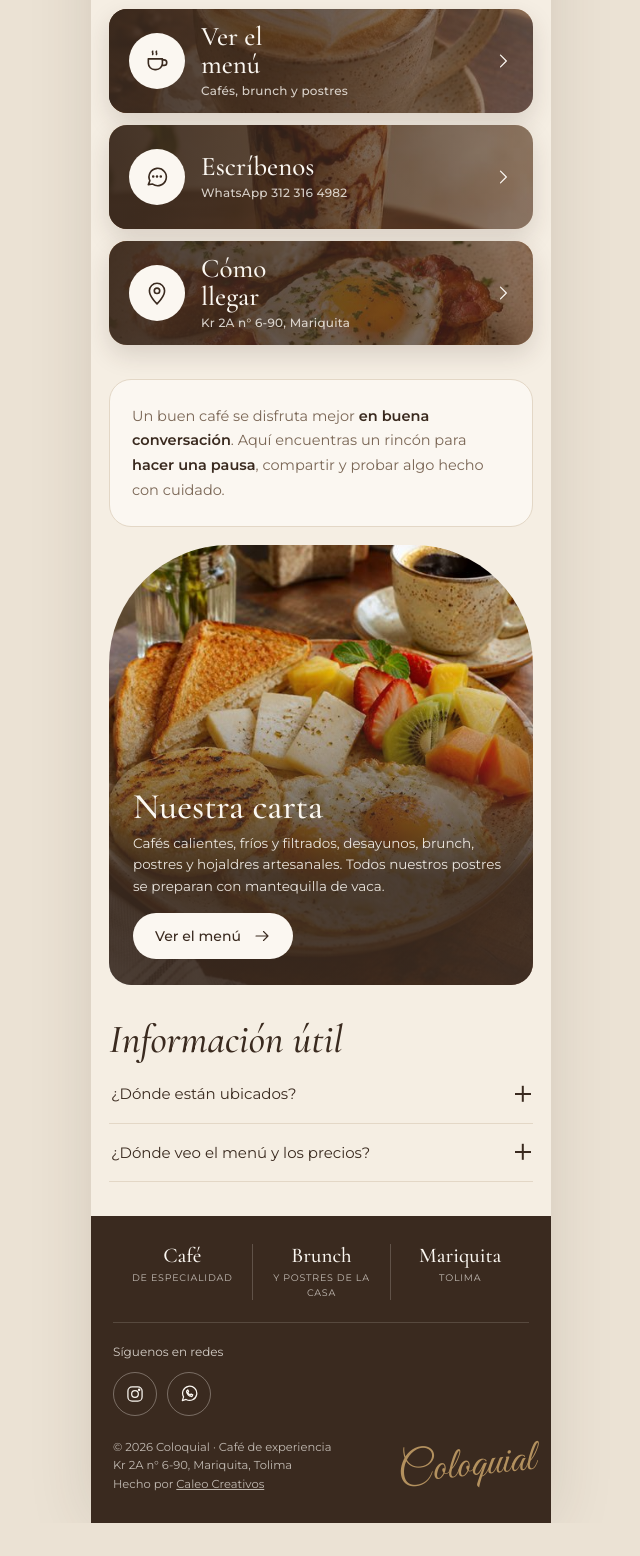
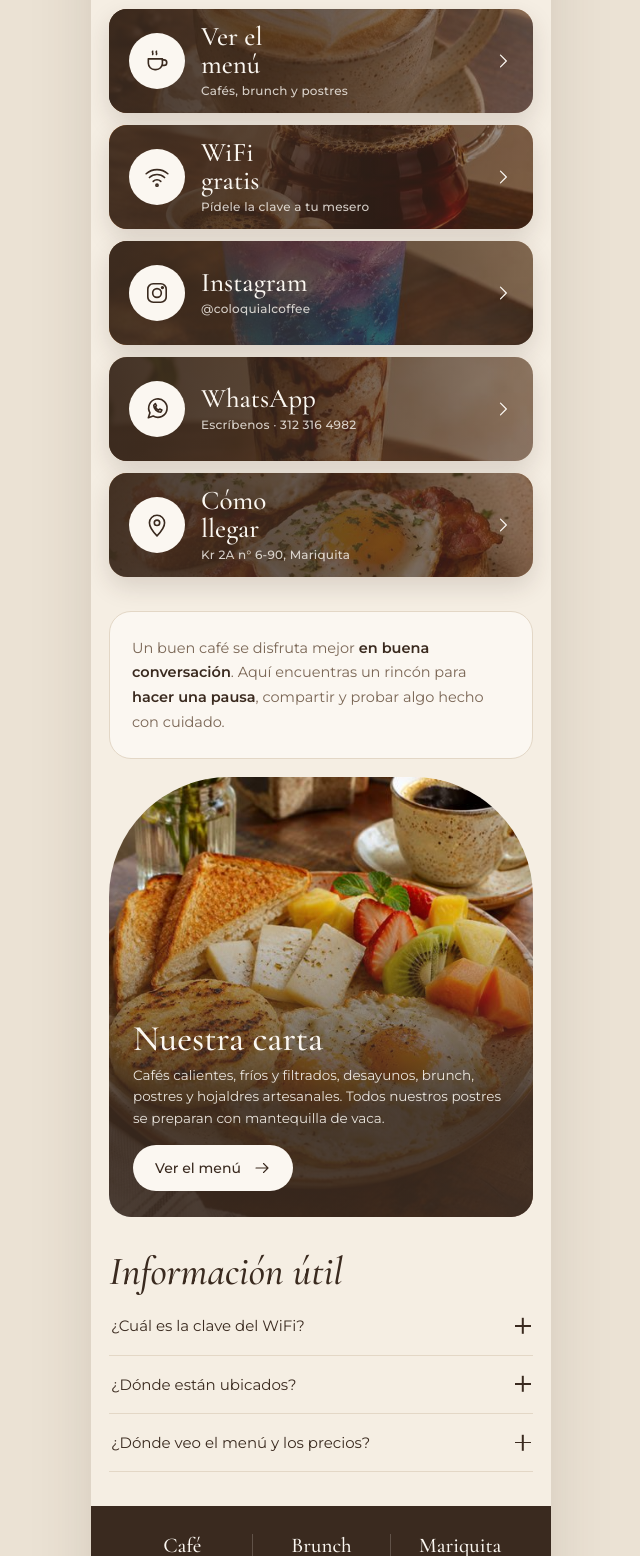
Before and after one commit to caleocreativos-svg/coloquial-menu, a plain HTML site: page enlaces/index.html in a window 1280 px wide. Shown: the part 718-2274 px from the top of the page, without its empty margins (319-959 px from the left). Before the commit the page ends 2241 px from the top, so only its background shows below. Drawn offline with nearby package versions, Linux system fonts and the light colour scheme.

Commit message:
Enlaces: botones de WiFi, Instagram y WhatsApp
Co-Authored-By: Claude Opus 5.5 <noreply@anthropic.com>
Claude-Session: https://claude.ai/code/session_01S5fxycfDR5LGb5ioK6zabh

```diff
--- a/enlaces/index.html
+++ b/enlaces/index.html
@@ -198,9 +198,10 @@ $('#yr').textContent=new Date().getFullYear();
 
 const B=[];
 B.push({href:'../',img:'latte',i:'cup',t:'Ver el<br>menú',s:'Cafés, brunch y postres'});
-if(WIFI.red)B.push({open:'q-wifi',img:'filtrado-especial',i:'wifi',t:'WiFi<br>gratis',s:'Toca para ver la clave'});
+B.push({open:'q-wifi',img:'filtrado-especial',i:'wifi',t:'WiFi<br>gratis',s:WIFI.red?'Toca para ver la clave':'Pídele la clave a tu mesero'});
+if(REDES.instagram)B.push({href:REDES.instagram,ext:1,img:'soda-cosmica',i:'ig',t:'Instagram',s:'@coloquialcoffee'});
 if(PAGOS.length)B.push({open:'q-pagos',img:'torta-de-chocolate',i:'wallet',t:'Medios<br>de pago',s:PAGOS.map(p=>p.metodo).join(' · ')});
-if(REDES.whatsapp)B.push({href:REDES.whatsapp,ext:1,img:'frappe-de-cafe',i:'chat',t:'Escríbenos',s:'WhatsApp 312 316 4982'});
+if(REDES.whatsapp)B.push({href:REDES.whatsapp,ext:1,img:'frappe-de-cafe',i:'wa',t:'WhatsApp',s:'Escríbenos · 312 316 4982'});
 B.push({href:MAPA,ext:1,img:'tostadas-coloquial-bacon',i:'pin',t:'Cómo<br>llegar',s:'Kr 2A n° 6-90, Mariquita'});
 if(REDES.resena)B.push({href:REDES.resena,ext:1,img:'red-velvet',i:'star',t:'Califícanos',s:'Déjanos tu reseña en Google'});
 $('#btns').innerHTML=B.map((b,k)=>{const inner=`<img src="../img/${b.img}.jpg" alt=""${k>1?' loading="lazy"':''}><span class="c">${ic(b.i)}</span><span class="t">${b.t}<small>${esc(b.s)}</small></span>${ic('chev','ico ar')}`;
@@ -208,7 +209,7 @@ $('#btns').innerHTML=B.map((b,k)=>{const inner=`<img src="../img/${b.img}.jpg" a
 
 const kv=(label,val)=>`<div class="kv"><div><small>${label}</small><code>${esc(val)}</code></div><button class="copy" data-copy="${esc(val)}">${ic('copy')}<span>Copiar</span></button></div>`;
 const Q=[];
-if(WIFI.red)Q.push(['q-wifi','¿Cuál es la clave del WiFi?',kv('Red',WIFI.red)+(WIFI.clave?kv('Clave',WIFI.clave):'')+'<div class="qr"><canvas id="qr" width="108" height="108"></canvas><span>¿Otro celular en la mesa? Que escanee este código con la cámara y se conecta solo.</span></div>']);
+Q.push(['q-wifi','¿Cuál es la clave del WiFi?',!WIFI.red?'<span>Muy pronto tendrás aquí la red y la clave del WiFi. Mientras tanto, pídesela a tu mesero.</span>':kv('Red',WIFI.red)+(WIFI.clave?kv('Clave',WIFI.clave):'')+'<div class="qr"><canvas id="qr" width="108" height="108"></canvas><span>¿Otro celular en la mesa? Que escanee este código con la cámara y se conecta solo.</span></div>']);
 if(PAGOS.length)Q.push(['q-pagos','¿Cómo puedo pagar?',PAGOS.map(p=>kv(esc(p.metodo)+(p.titular?' · '+esc(p.titular):''),p.dato)).join('')+'<span>Envía el comprobante a tu mesero o por WhatsApp.</span>']);
 Q.push(['q-donde','¿Dónde están ubicados?',`<span>Kr 2A n° 6-90, Mariquita, Tolima.</span><a class="pill dk" href="${MAPA}" target="_blank" rel="noopener">Abrir en Google Maps ${ic('arrow')}</a>`]);
 Q.push(['q-menu','¿Dónde veo el menú y los precios?',`<span>Toda la carta, con fotos y precios, está en nuestro menú digital.</span><a class="pill dk" href="../">Ver el menú ${ic('arrow')}</a>`]);
```
